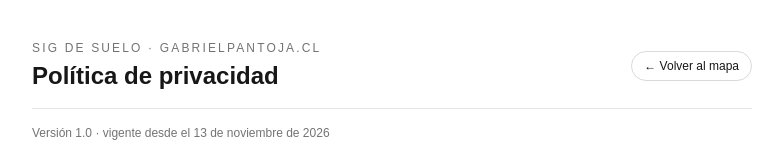
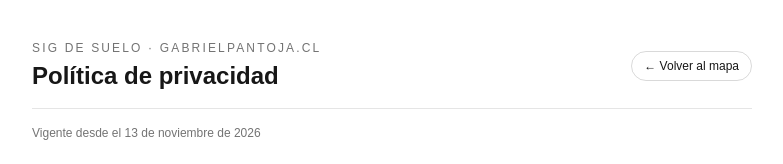
Before and after one commit to gabrielpantoja-cl/sig.gabrielpantoja.cl, a Next.js app: page /privacidad in a window 1280 px wide. Shown: the top 164 px of the page, without its empty margins (248-1031 px from the left). Built offline with nearby package versions, Linux system fonts and the light colour scheme.

Commit message:
fix(privacidad): quitar «Versión 1.0» de la política; se identifica por fecha para no confundirla con la versión del sitio (0.2.0)

```diff
--- a/src/app/privacidad/page.tsx
+++ b/src/app/privacidad/page.tsx
@@ -12,7 +12,7 @@ import Link from 'next/link';
  * e) seguridad · f) derechos del titular.
  *
  * Página estática: no consulta ninguna base. Si cambia lo que expone la API,
- * la analítica o un proveedor, actualizar esta página y subir VERSION.
+ * la analítica o un proveedor, actualizar esta página y su FECHA.
  */
 
 export const metadata: Metadata = {
@@ -21,7 +21,6 @@ export const metadata: Metadata = {
     'Qué datos trata el SIG de suelo, con qué fin y base legal, a quién se comunican, cómo se protegen y cómo ejercer tus derechos (Ley 19.628 modificada por la Ley 21.719).',
 };
 
-const VERSION = '1.0';
 const FECHA = '13 de noviembre de 2026';
 const CORREO = 'peritajes@gabrielpantoja.cl';
 
@@ -47,7 +46,7 @@ export default function PrivacidadPage() {
       </header>
 
       <p className="mt-4 text-xs opacity-60">
-        Versión {VERSION} · vigente desde el {FECHA}
+        Vigente desde el {FECHA}
       </p>
 
       <section className="mt-6 rounded-lg border border-l-[3px] border-black/10 border-l-[hsl(153_28%_35%)] p-4 text-sm dark:border-white/10 dark:border-l-[hsl(153_28%_35%)]">
@@ -285,8 +284,8 @@ export default function PrivacidadPage() {
 
       <Seccion titulo="11. Cambios a esta política">
         <p>
-          Si cambia lo que el sitio trata o publica, actualizaremos esta página con una nueva
-          versión y fecha. La versión vigente es la {VERSION}, del {FECHA}.
+          Si cambia lo que el sitio trata o publica, actualizaremos esta página y su fecha
+          de vigencia. La versión vigente es la del {FECHA}.
         </p>
       </Seccion>
     </main>
```
